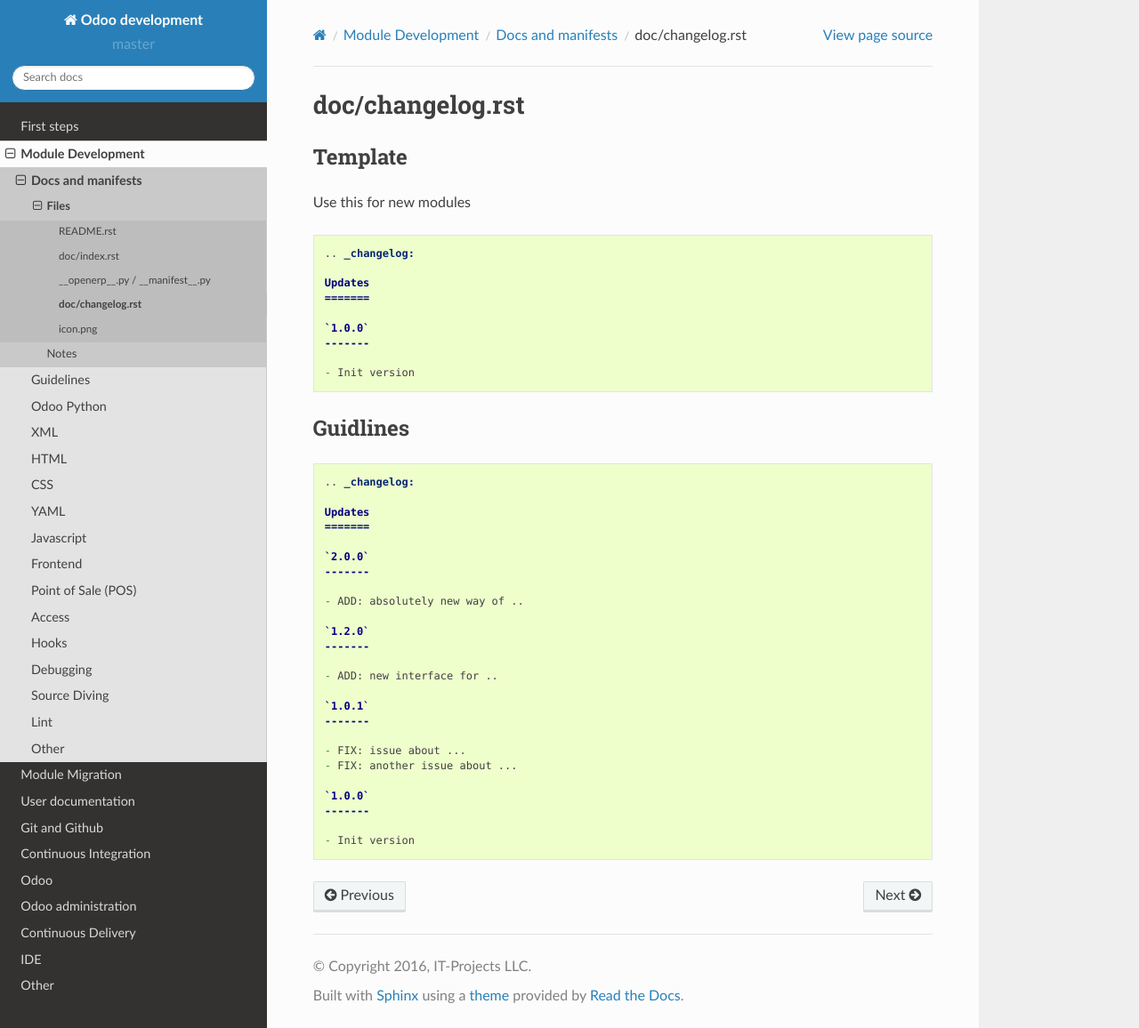
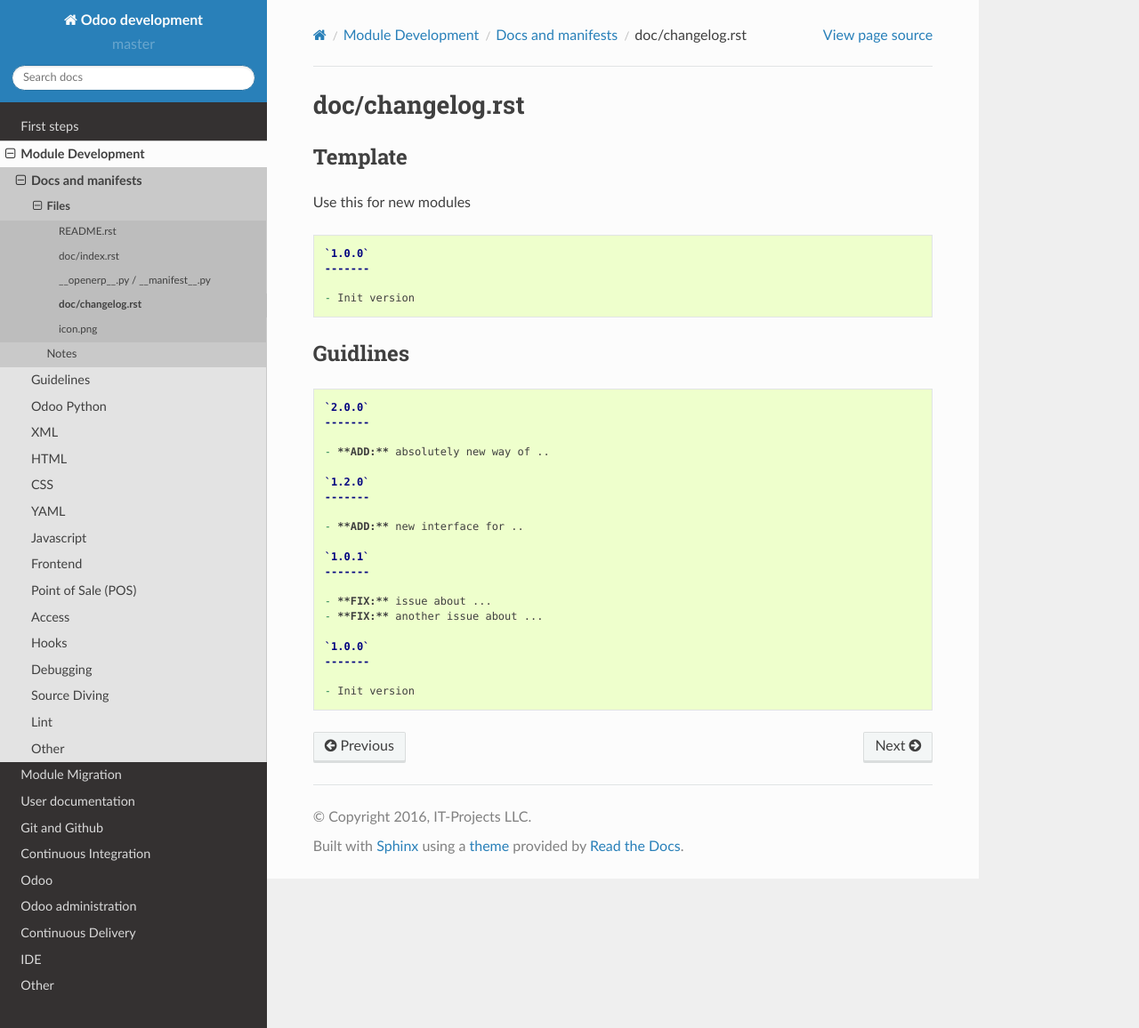
Before and after one commit to itpp-labs/odoo-development, a Sphinx documentation site: the page built from docs/dev/docs/changelog.rst.rst, in a window 1280 px wide and 1156 px high. Shown: the whole window at 89% size. Built offline with Sphinx 7.4.7 and the Read the Docs theme 2.0.0, drawn with Linux system fonts in a browser that asks for light colours; pages that are not in the unit, such as notebooks, are missing from menus.

Commit message:
[DOC] new changelog format

```diff
--- a/docs/dev/docs/changelog.rst.rst
+++ b/docs/dev/docs/changelog.rst.rst
@@ -7,11 +7,6 @@ Template
 Use this for new modules
 
 .. code-block:: rst
-
-    .. _changelog:
-
-    Updates
-    =======
 
     `1.0.0`
     -------
@@ -23,26 +18,21 @@ Guidlines
 
 .. code-block:: rst
 
-    .. _changelog:
-
-    Updates
-    =======
-
     `2.0.0`
     -------
 
-    - ADD: absolutely new way of ..
+    - **ADD:** absolutely new way of ..
 
     `1.2.0`
     -------
 
-    - ADD: new interface for ..
+    - **ADD:** new interface for ..
 
     `1.0.1`
     -------
 
-    - FIX: issue about ...
-    - FIX: another issue about ...
+    - **FIX:** issue about ...
+    - **FIX:** another issue about ...
 
     `1.0.0`
     -------
```
